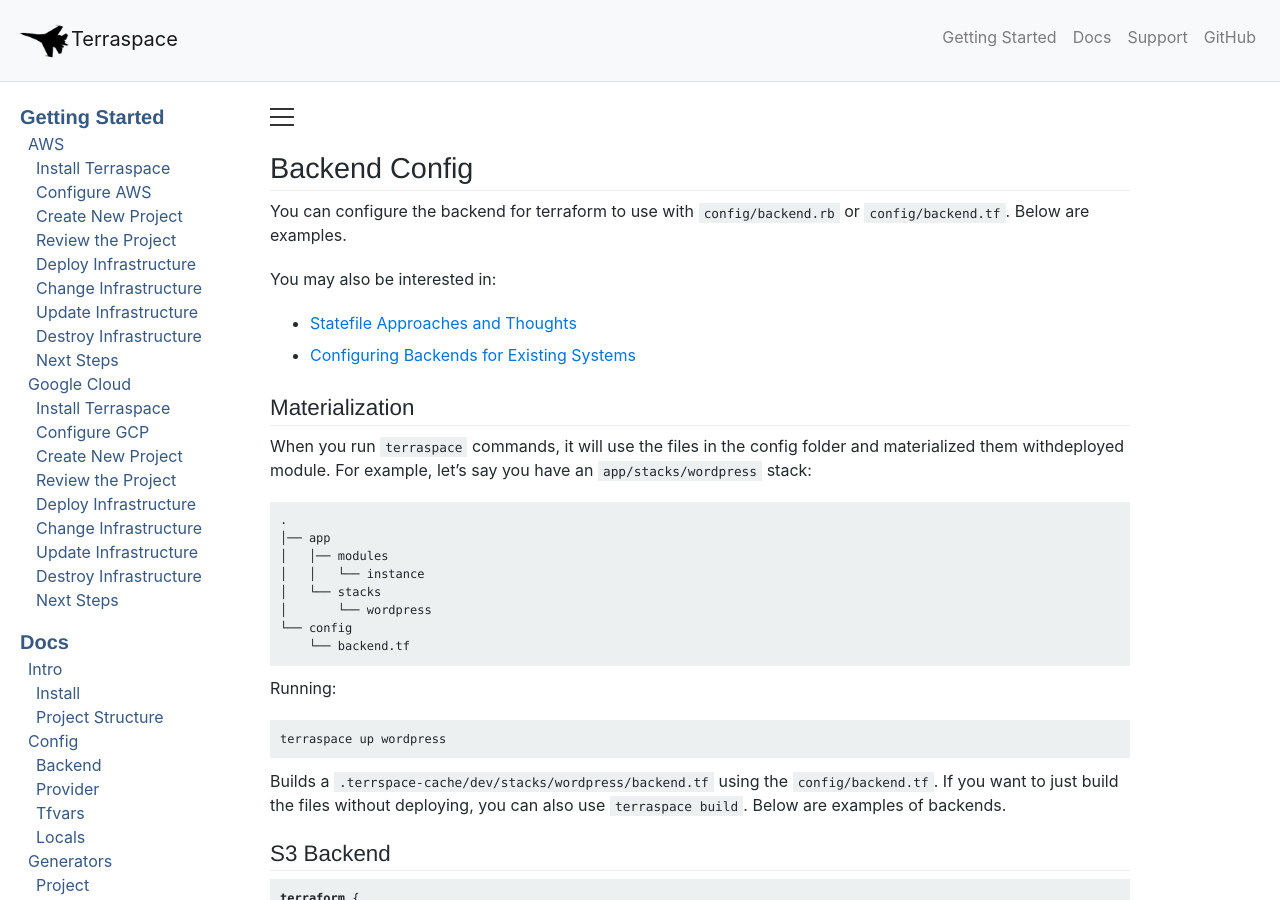
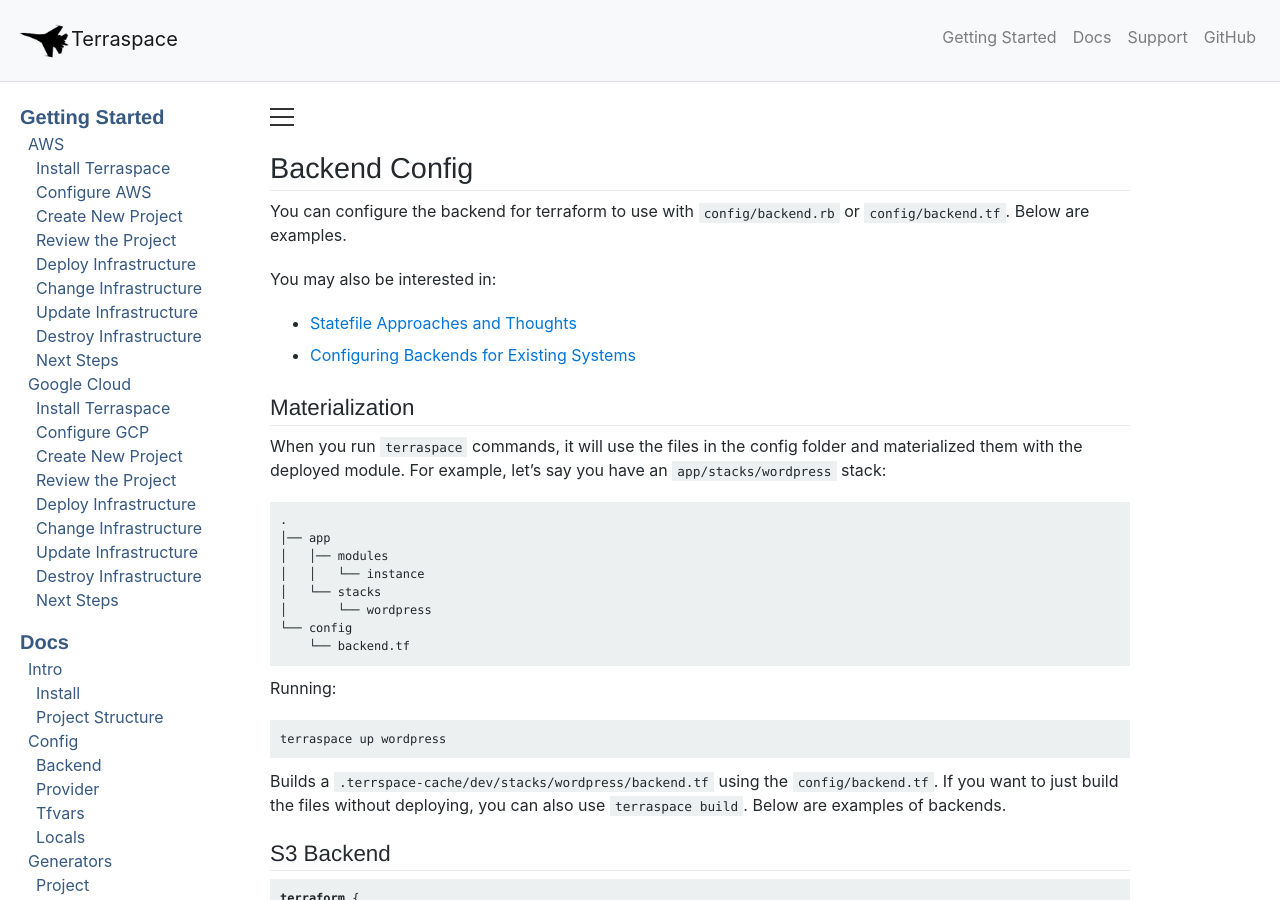
Before and after one commit to boltops-tools/terraspace-docs, a Jekyll site: the page built from _docs/config/backend.md, in a window 1280 px wide and 900 px high. Built offline with Jekyll 4.4.1, drawn with Linux system fonts in a browser that asks for light colours; a script that is not in the unit is left out.

Commit message:
Update backend.md

```diff
--- a/_docs/config/backend.md
+++ b/_docs/config/backend.md
@@ -11,7 +11,7 @@
 
 ## Materialization
 
-When you run `terraspace` commands, it will use the files in the config folder and materialized them withdeployed module.  For example, let's say you have an `app/stacks/wordpress` stack:
+When you run `terraspace` commands, it will use the files in the config folder and materialized them with the deployed module.  For example, let's say you have an `app/stacks/wordpress` stack:
 
     .
     │── app
```
